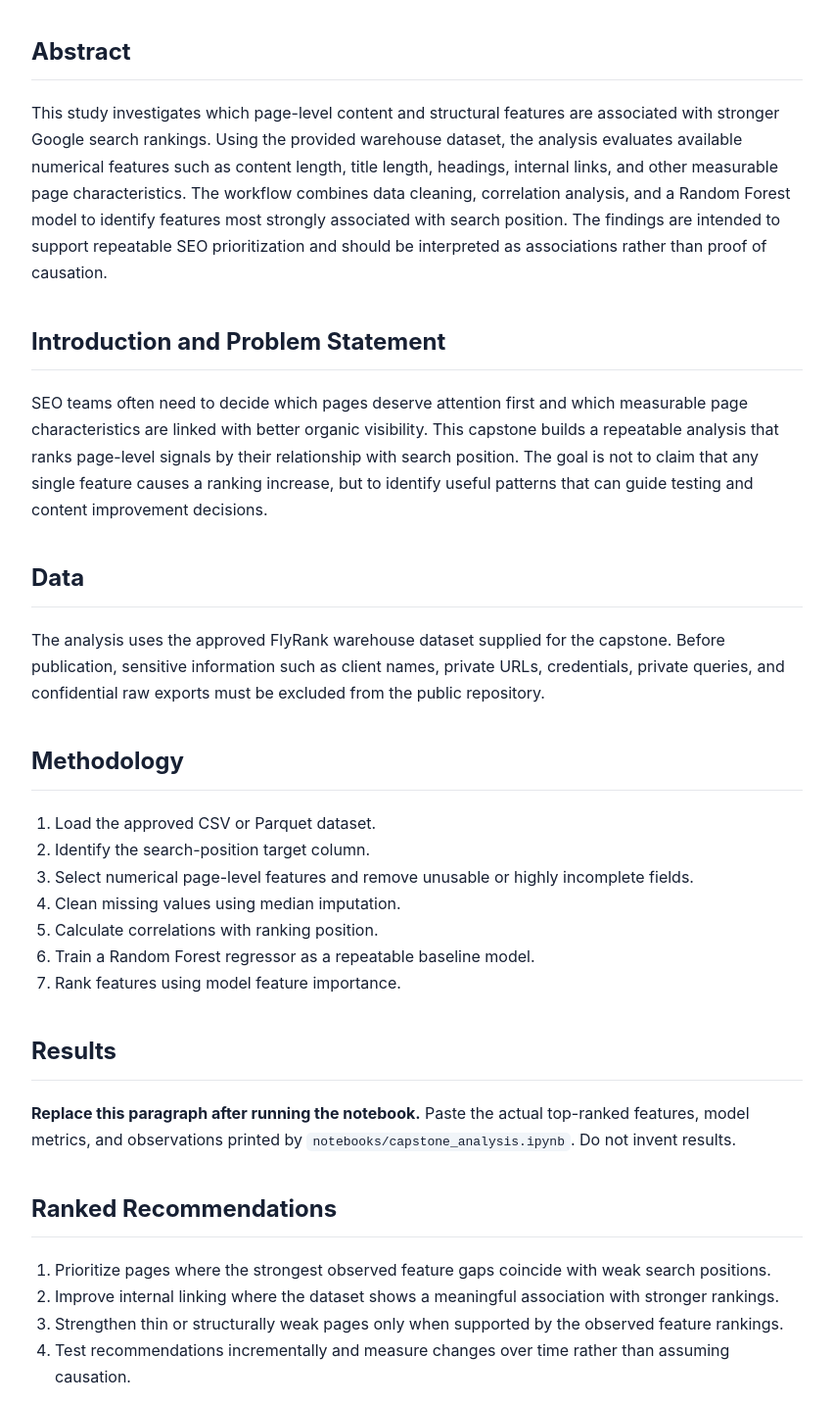
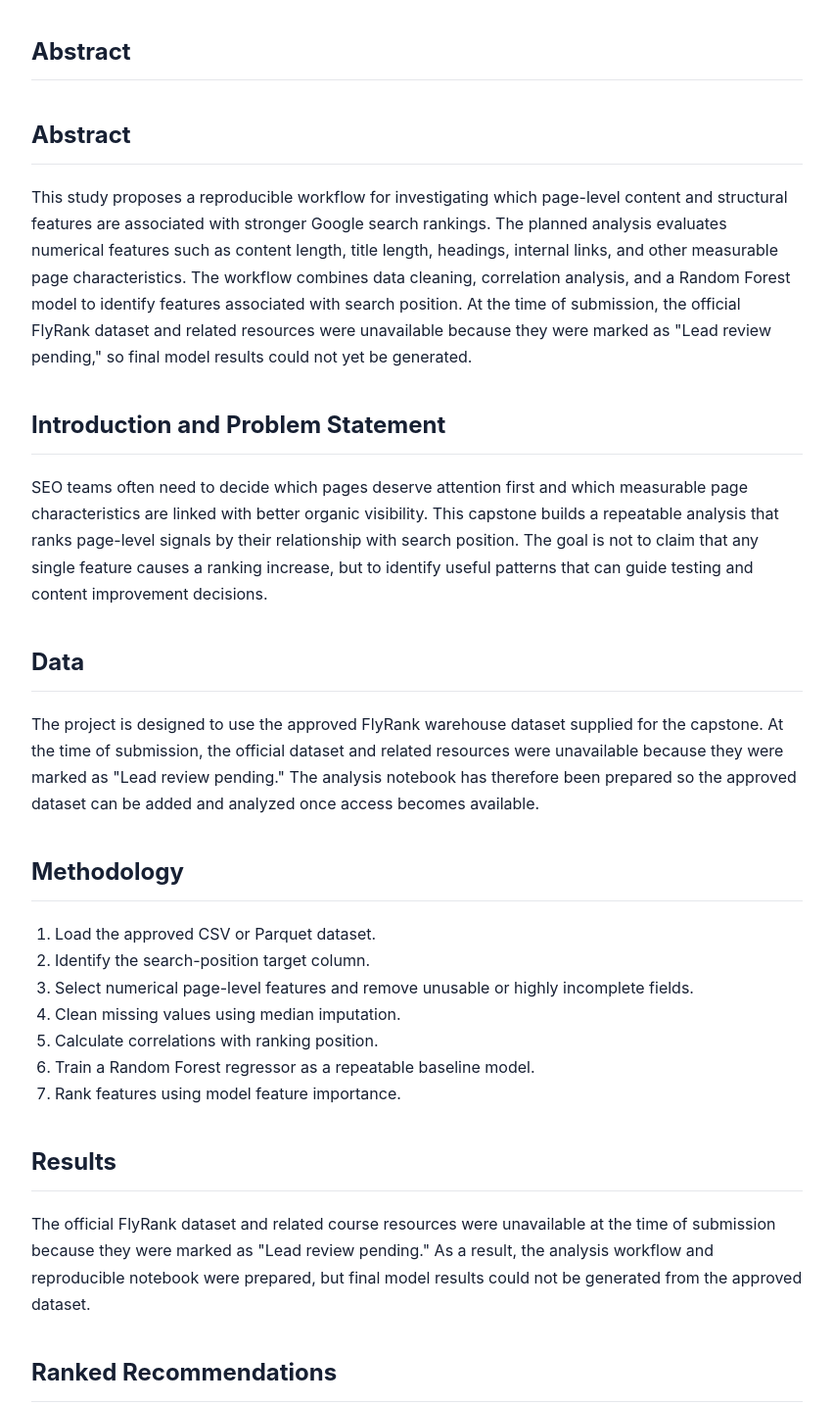
Before and after one commit to Muhammad-Amjad007/ML-internship-template, a plain HTML site: page index.html in a window 1280 px wide. Shown: the part 374-1808 px from the top of the page at 98% size, without its empty margins (214-1065 px from the left). Drawn offline with Linux system fonts and the light colour scheme.

Commit message:
Update index.html

```diff
--- a/index.html
+++ b/index.html
@@ -29,12 +29,12 @@
   </div>
 
   <h2>Abstract</h2>
+  <h2>Abstract</h2>
 <p>
-    This study investigates which page-level content and structural features are associated with stronger Google search rankings.
-    Using the provided warehouse dataset, the analysis evaluates available numerical features such as content length, title length,
-    headings, internal links, and other measurable page characteristics. The workflow combines data cleaning, correlation analysis,
-    and a Random Forest model to identify features most strongly associated with search position. The findings are intended to support
-    repeatable SEO prioritization and should be interpreted as associations rather than proof of causation.
+  This study proposes a reproducible workflow for investigating which page-level content and structural features are associated with stronger Google search rankings.
+  The planned analysis evaluates numerical features such as content length, title length, headings, internal links, and other measurable page characteristics.
+  The workflow combines data cleaning, correlation analysis, and a Random Forest model to identify features associated with search position.
+  At the time of submission, the official FlyRank dataset and related resources were unavailable because they were marked as "Lead review pending," so final model results could not yet be generated.
 </p>
 
   <h2>Introduction and Problem Statement</h2>
@@ -47,10 +47,8 @@
 
 <h2>Data</h2>
 <p>
-    The analysis uses the approved FlyRank warehouse dataset supplied for the capstone. Before publication, sensitive information such as
-    client names, private URLs, credentials, private queries, and confidential raw exports must be excluded from the public repository.
+  The project is designed to use the approved FlyRank warehouse dataset supplied for the capstone. At the time of submission, the official dataset and related resources were unavailable because they were marked as "Lead review pending." The analysis notebook has therefore been prepared so the approved dataset can be added and analyzed once access becomes available.
 </p>
-
   <h2>Methodology</h2>
   <ol>
     <li>Load the approved CSV or Parquet dataset.</li>
@@ -64,9 +62,7 @@
 
   <h2>Results</h2>
   <p>
-    <strong>Replace this paragraph after running the notebook.</strong>
-    Paste the actual top-ranked features, model metrics, and observations printed by
-    <code>notebooks/capstone_analysis.ipynb</code>. Do not invent results.
+     The official FlyRank dataset and related course resources were unavailable at the time of submission because they were marked as "Lead review pending." As a result, the analysis workflow and reproducible notebook were prepared, but final model results could not be generated from the approved dataset.
   </p>
 
   <h2>Ranked Recommendations</h2>
@@ -83,20 +79,22 @@
     technical health, freshness, brand signals, and algorithmic changes. Correlation and model importance do not establish causation.
     Results may also depend on the quality, coverage, and time period of the available data.
   </p>
+  <p>
+A major limitation of this submission is that the official FlyRank warehouse dataset and related resources were not yet accessible. The provided resources displayed a "Lead review pending" status, preventing the approved dataset from being downloaded and analyzed. The notebook is structured so that the analysis can be completed immediately once access is granted.
+</p>
 
   <h2>Reproducibility</h2>
   <p>
     The full analysis workflow is included in the project notebook. To reproduce the results, place the approved dataset in the
     <code>data/</code> folder, update the notebook's <code>DATA_PATH</code>, and run all cells.
   </p>
-
   <h2>Acknowledgements and Data Credit</h2>
   <p>
-    Built using the FlyRank ML Internship dataset and course resources provided for the Google Search Ranking & Discoverability Capstone.
+  This capstone was prepared for the FlyRank ML Internship Google Search Ranking & Discoverability project. The planned analysis is intended to use the official FlyRank warehouse dataset once access becomes available.
   </p>
 
   <footer>
-    Capstone research paper. Replace all placeholder result text with outputs from the real approved dataset before final submission.
+  Capstone research paper and reproducible analysis workflow prepared for completion once the approved dataset becomes available.
 </footer>
 </main>
 </body>
```
Lines whose indentation alone changed are shown as unchanged.
